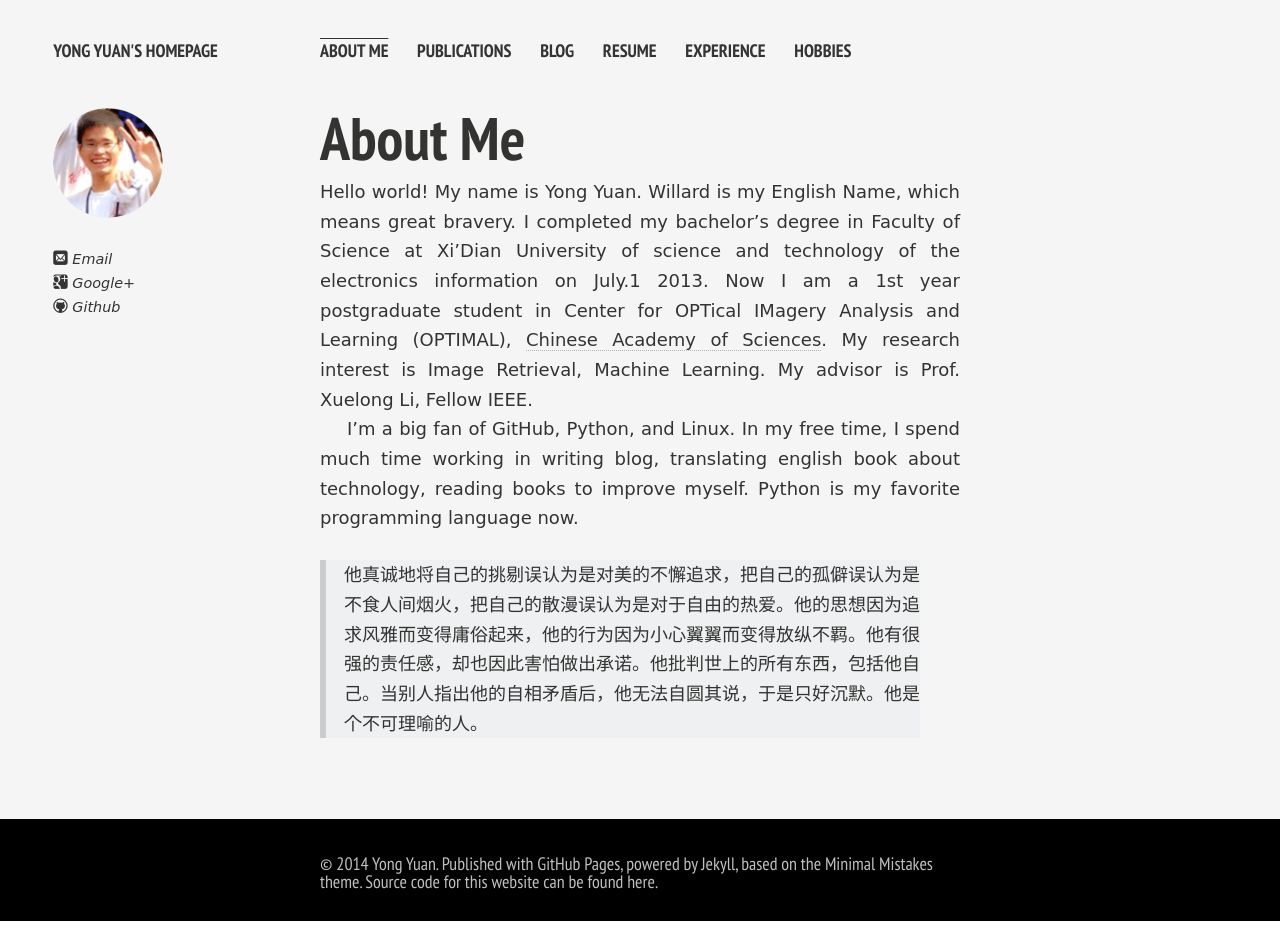
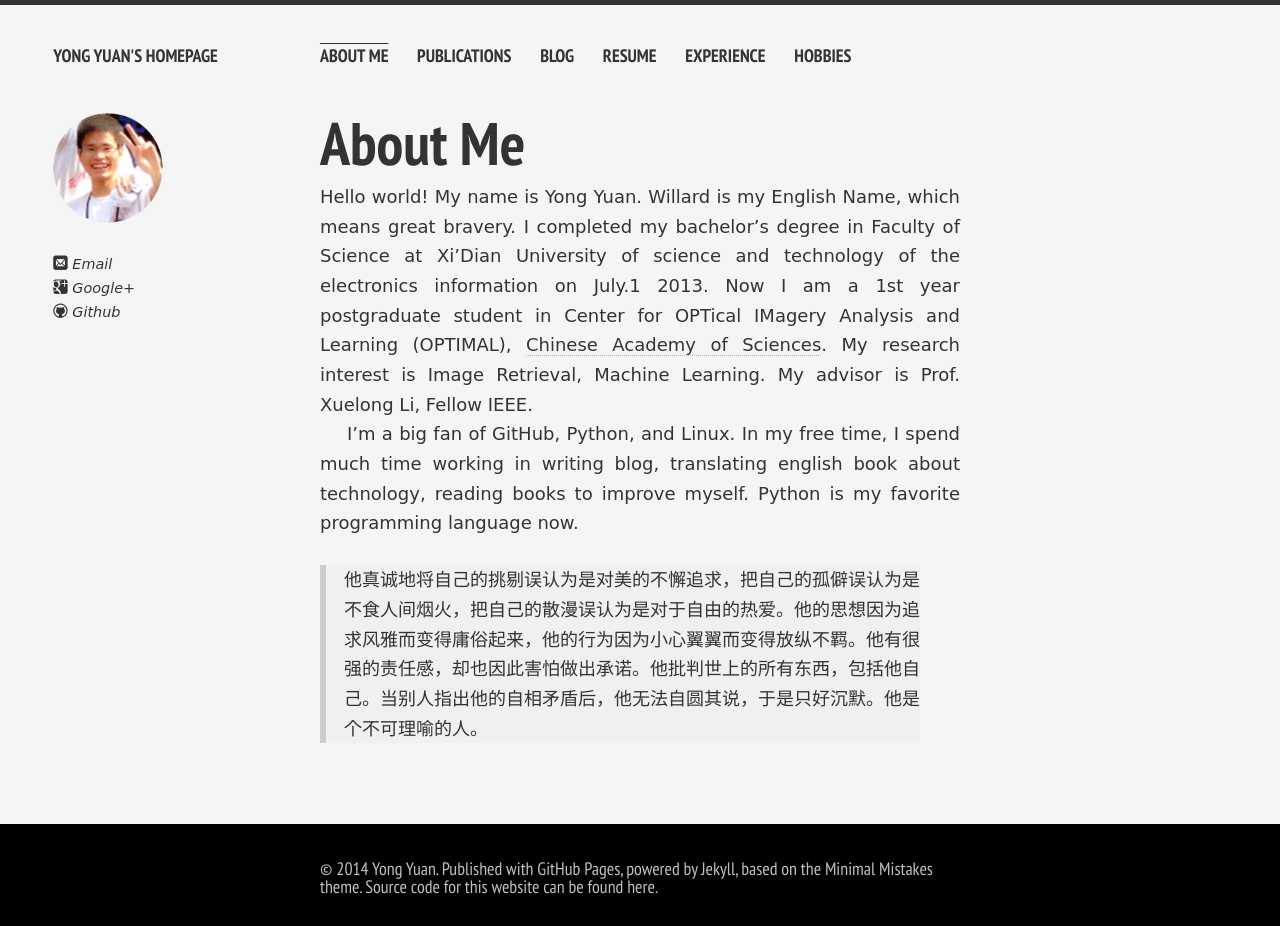
Before and after one commit to yihuicao/willard-yuan.github.com, a Jekyll site: the page built from index.md, in a window 1280 px wide. Built offline with Jekyll 4.4.1, drawn with Linux system fonts in a browser that asks for light colours; nearby versions of some CDN libraries; Markdown is read by kramdown in place of the engine named in the settings.

Commit message:
Update main.css

```diff
--- a/assets/css/main.css
+++ b/assets/css/main.css
@@ -248,7 +248,7 @@ input[type="file"]:focus,input[type="radio"]:focus,input[type="checkbox"]:focus,
 .form-search .radio input[type="radio"],.form-search .checkbox input[type="checkbox"]{float:left;margin-left:0;margin-right:3px;}
 /*html{background-color:#ffffff;font-family:'PT Serif',serif;font-color:#333332;font-size:90%;}*/
 html{background-color:#ffffff;font-family: "Quantico","Luxi Sans","DejaVu Sans",Tahoma,"Hiragino Sans GB",STHeiti,"微软雅黑",sans-serif !important;font-color:#333332;font-size:90%;}
-.navigation-wrapper{margin:0 auto;width:100%;padding:2em 0 3em;font-family:'PT Sans Narrow',sans-serif;font-weight:700;text-transform:uppercase;}
+.navigation-wrapper{border-top: 5px solid #333;margin:0 auto;width:100%;padding:2em 0 3em;font-family:'PT Sans Narrow',sans-serif;font-weight:700;text-transform:uppercase;}
 .site-name{margin:0 auto;width:100%;display:inline;float:left;width:83.33333333333334%;margin-left:8.333333333333334%;margin-right:8.333333333333334%;margin-bottom:1em;}
 .top-navigation{margin:0 auto;width:100%;display:inline;float:left;width:83.33333333333334%;margin-left:8.333333333333334%;margin-right:8.333333333333334%;margin-bottom:1em;}
 .top-navigation ul{list-style:none;margin:0;padding:0;}
```
